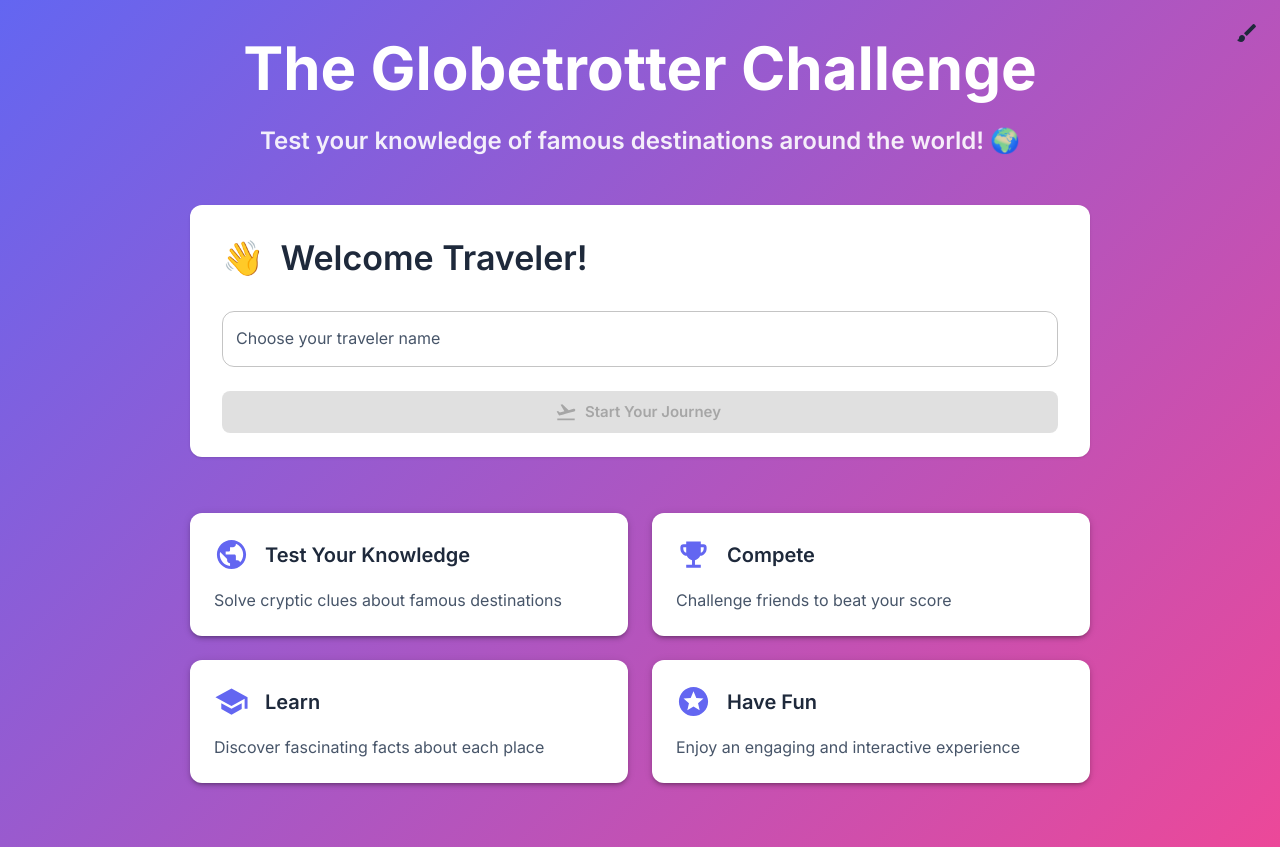
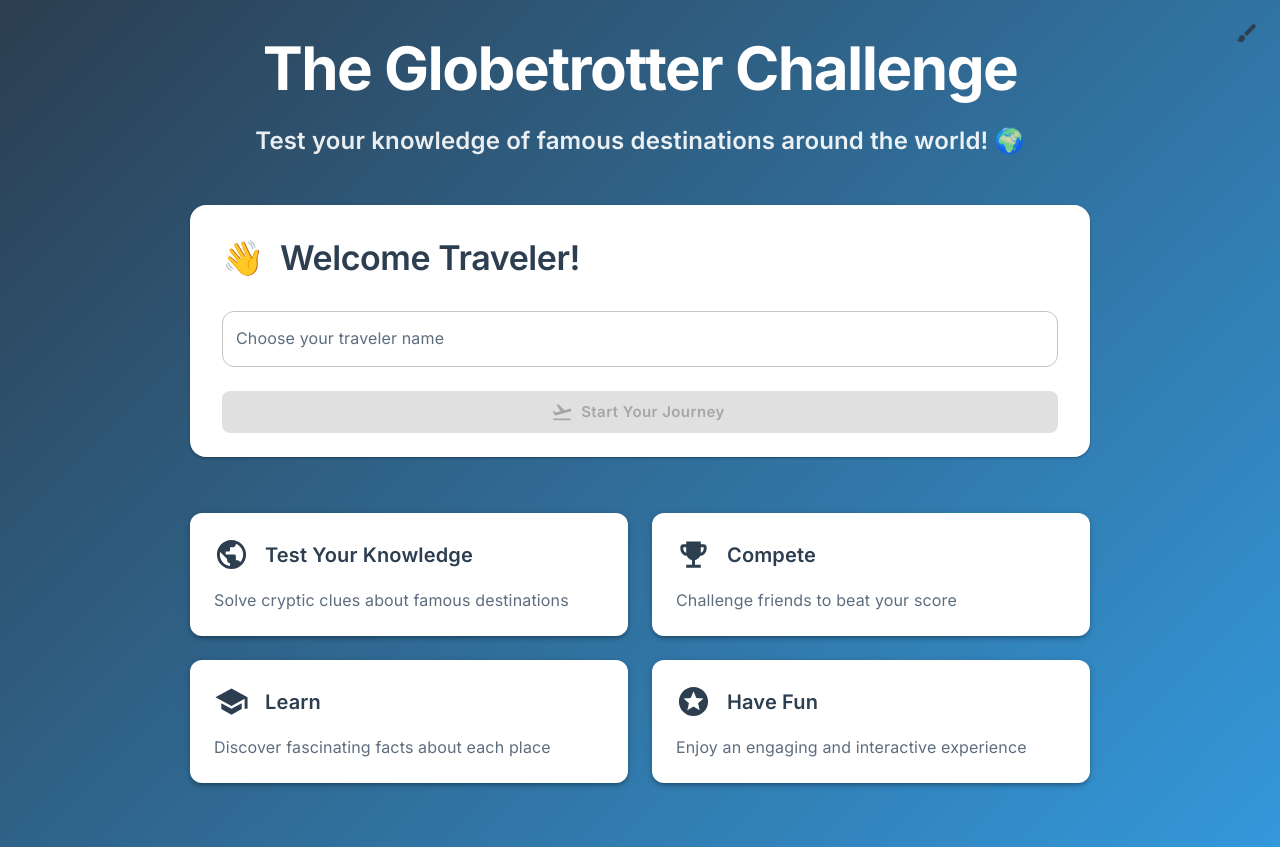
Before and after one commit to abhivikram2000/TheGlobetrotter, a Next.js app: page / in a window 1280 px wide. Built offline with nearby package versions, Linux system fonts and the light colour scheme.

Commit message:
Enhance: Redesign color themes with sophisticated palettes and improved UI effects

```diff
--- a/src/app/components/ThemeSwitcher.tsx
+++ b/src/app/components/ThemeSwitcher.tsx
@@ -28,14 +28,14 @@ import { useTheme } from '../contexts/ThemeContext';
 import type { ColorScheme } from '../theme';
 
 const colorSchemes: { value: ColorScheme; label: string; icon: JSX.Element }[] = [
-  { value: 'default', label: 'Default', icon: <Palette /> },
-  { value: 'sunset', label: 'Sunset', icon: <WbSunny /> },
-  { value: 'ocean', label: 'Ocean', icon: <WaterDrop /> },
-  { value: 'forest', label: 'Forest', icon: <Park /> },
-  { value: 'aurora', label: 'Aurora', icon: <Flare /> },
-  { value: 'cosmic', label: 'Cosmic', icon: <Stars /> },
-  { value: 'desert', label: 'Desert', icon: <Terrain /> },
-  { value: 'royal', label: 'Royal', icon: <Diamond /> },
+  { value: 'midnight', label: 'Midnight', icon: <Stars /> },
+  { value: 'emerald', label: 'Emerald', icon: <Park /> },
+  { value: 'coral', label: 'Coral', icon: <WbSunny /> },
+  { value: 'lavender', label: 'Lavender', icon: <Flare /> },
+  { value: 'nordic', label: 'Nordic', icon: <Palette /> },
+  { value: 'autumn', label: 'Autumn', icon: <Terrain /> },
+  { value: 'azure', label: 'Azure', icon: <WaterDrop /> },
+  { value: 'golden', label: 'Golden', icon: <Diamond /> },
 ];
 
 export default function ThemeSwitcher() {
--- a/src/app/contexts/ThemeContext.tsx
+++ b/src/app/contexts/ThemeContext.tsx
@@ -15,7 +15,7 @@ interface ThemeContextType {
 
 const ThemeContext = createContext<ThemeContextType>({
   mode: 'light',
-  colorScheme: 'default',
+  colorScheme: 'midnight',
   toggleMode: () => {},
   setColorScheme: () => {},
 });
@@ -24,7 +24,7 @@ export const useTheme = () => useContext(ThemeContext);
 
 export function ThemeProvider({ children }: { children: React.ReactNode }) {
   const [mode, setMode] = useState<PaletteMode>('light');
-  const [colorScheme, setColorScheme] = useState<ColorScheme>('default');
+  const [colorScheme, setColorScheme] = useState<ColorScheme>('midnight');
 
   useEffect(() => {
     // Load saved preferences from localStorage
--- a/src/app/theme.ts
+++ b/src/app/theme.ts
@@ -2,254 +2,312 @@ import { createTheme, Theme } from '@mui/material/styles';
 import { Components } from '@mui/material/styles/components';
 import { PaletteMode } from '@mui/material';
 
-export type ColorScheme = 'default' | 'sunset' | 'ocean' | 'forest' | 'aurora' | 'cosmic' | 'desert' | 'royal';
+export type ColorScheme = 'midnight' | 'emerald' | 'coral' | 'lavender' | 'nordic' | 'autumn' | 'azure' | 'golden';
 
-const getDesignTokens = (mode: PaletteMode, colorScheme: ColorScheme = 'default') => {
+const getDesignTokens = (mode: PaletteMode, colorScheme: ColorScheme = 'midnight') => {
+  // Define color schemes first
   const colorSchemes = {
-    default: {
+    midnight: {
       light: {
         primary: {
-          main: '#6366f1',
-          light: '#818cf8',
-          dark: '#4f46e5',
+          main: '#2c3e50',
+          light: '#34495e',
+          dark: '#1a2530',
         },
         secondary: {
-          main: '#ec4899',
-          light: '#f472b6',
-          dark: '#db2777',
+          main: '#3498db',
+          light: '#5dade2',
+          dark: '#2980b9',
         },
+        accent: '#e74c3c',
       },
       dark: {
         primary: {
-          main: '#818cf8',
-          light: '#a5b4fc',
-          dark: '#6366f1',
+          main: '#34495e',
+          light: '#4a6b8a',
+          dark: '#2c3e50',
         },
         secondary: {
-          main: '#f472b6',
-          light: '#f9a8d4',
-          dark: '#ec4899',
+          main: '#5dade2',
+          light: '#85c1e9',
+          dark: '#3498db',
         },
+        accent: '#e74c3c',
       },
     },
-    sunset: {
+    emerald: {
       light: {
         primary: {
-          main: '#f97316',
-          light: '#fb923c',
-          dark: '#ea580c',
+          main: '#16a085',
+          light: '#1abc9c',
+          dark: '#0e6655',
         },
         secondary: {
-          main: '#8b5cf6',
-          light: '#a78bfa',
-          dark: '#7c3aed',
+          main: '#27ae60',
+          light: '#2ecc71',
+          dark: '#1e8449',
         },
+        accent: '#8e44ad',
       },
       dark: {
         primary: {
-          main: '#fb923c',
-          light: '#fdba74',
-          dark: '#f97316',
+          main: '#1abc9c',
+          light: '#48c9b0',
+          dark: '#16a085',
         },
         secondary: {
-          main: '#a78bfa',
-          light: '#c4b5fd',
-          dark: '#8b5cf6',
+          main: '#2ecc71',
+          light: '#58d68d',
+          dark: '#27ae60',
         },
+        accent: '#9b59b6',
       },
     },
-    ocean: {
+    coral: {
       light: {
         primary: {
-          main: '#0ea5e9',
-          light: '#38bdf8',
-          dark: '#0284c7',
+          main: '#e67e22',
+          light: '#f39c12',
+          dark: '#d35400',
         },
         secondary: {
-          main: '#06b6d4',
-          light: '#22d3ee',
-          dark: '#0891b2',
+          main: '#e74c3c',
+          light: '#ec7063',
+          dark: '#c0392b',
         },
+        accent: '#3498db',
       },
       dark: {
         primary: {
-          main: '#38bdf8',
-          light: '#7dd3fc',
-          dark: '#0ea5e9',
+          main: '#f39c12',
+          light: '#f5b041',
+          dark: '#e67e22',
         },
         secondary: {
-          main: '#22d3ee',
-          light: '#67e8f9',
-          dark: '#06b6d4',
+          main: '#ec7063',
+          light: '#f1948a',
+          dark: '#e74c3c',
         },
+        accent: '#5dade2',
       },
     },
-    forest: {
+    lavender: {
       light: {
         primary: {
-          main: '#22c55e',
-          light: '#4ade80',
-          dark: '#16a34a',
+          main: '#8e44ad',
+          light: '#9b59b6',
+          dark: '#6c3483',
         },
         secondary: {
-          main: '#14b8a6',
-          light: '#2dd4bf',
-          dark: '#0d9488',
+          main: '#5b48a2',
+          light: '#7d6cc8',
+          dark: '#4a3b82',
         },
+        accent: '#16a085',
       },
       dark: {
         primary: {
-          main: '#4ade80',
-          light: '#86efac',
-          dark: '#22c55e',
+          main: '#9b59b6',
+          light: '#af7ac5',
+          dark: '#8e44ad',
         },
         secondary: {
-          main: '#2dd4bf',
-          light: '#5eead4',
-          dark: '#14b8a6',
+          main: '#7d6cc8',
+          light: '#9786d1',
+          dark: '#5b48a2',
         },
+        accent: '#1abc9c',
       },
     },
-    aurora: {
+    nordic: {
       light: {
         primary: {
-          main: '#10b981',
-          light: '#34d399',
-          dark: '#059669',
+          main: '#5d6d7e',
+          light: '#7f8c8d',
+          dark: '#34495e',
         },
         secondary: {
-          main: '#6366f1',
-          light: '#818cf8',
-          dark: '#4f46e5',
+          main: '#2980b9',
+          light: '#3498db',
+          dark: '#1f618d',
         },
+        accent: '#c0392b',
       },
       dark: {
         primary: {
-          main: '#34d399',
-          light: '#6ee7b7',
-          dark: '#10b981',
+          main: '#7f8c8d',
+          light: '#95a5a6',
+          dark: '#5d6d7e',
         },
         secondary: {
-          main: '#818cf8',
-          light: '#a5b4fc',
-          dark: '#6366f1',
+          main: '#3498db',
+          light: '#5dade2',
+          dark: '#2980b9',
         },
+        accent: '#e74c3c',
       },
     },
-    cosmic: {
+    autumn: {
       light: {
         primary: {
-          main: '#8b5cf6',
-          light: '#a78bfa',
-          dark: '#7c3aed',
+          main: '#d35400',
+          light: '#e67e22',
+          dark: '#a04000',
         },
         secondary: {
-          main: '#ec4899',
-          light: '#f472b6',
-          dark: '#db2777',
+          main: '#7d3c98',
+          light: '#9b59b6',
+          dark: '#5b2c6f',
         },
+        accent: '#2980b9',
       },
       dark: {
         primary: {
-          main: '#a78bfa',
-          light: '#c4b5fd',
-          dark: '#8b5cf6',
+          main: '#e67e22',
+          light: '#f39c12',
+          dark: '#d35400',
         },
         secondary: {
-          main: '#f472b6',
-          light: '#f9a8d4',
-          dark: '#ec4899',
+          main: '#9b59b6',
+          light: '#af7ac5',
+          dark: '#7d3c98',
         },
+        accent: '#3498db',
       },
     },
-    desert: {
+    azure: {
       light: {
         primary: {
-          main: '#d97706',
-          light: '#f59e0b',
-          dark: '#b45309',
+          main: '#2471a3',
+          light: '#3498db',
+          dark: '#1a5276',
         },
         secondary: {
-          main: '#c2410c',
-          light: '#ea580c',
-          dark: '#9a3412',
+          main: '#138d75',
+          light: '#16a085',
+          dark: '#0e6655',
         },
+        accent: '#e74c3c',
       },
       dark: {
         primary: {
-          main: '#f59e0b',
-          light: '#fbbf24',
-          dark: '#d97706',
+          main: '#3498db',
+          light: '#5dade2',
+          dark: '#2471a3',
         },
         secondary: {
-          main: '#ea580c',
-          light: '#f97316',
-          dark: '#c2410c',
+          main: '#16a085',
+          light: '#1abc9c',
+          dark: '#138d75',
         },
+        accent: '#ec7063',
       },
     },
-    royal: {
+    golden: {
       light: {
         primary: {
-          main: '#6d28d9',
-          light: '#7c3aed',
-          dark: '#5b21b6',
+          main: '#b9770e',
+          light: '#d4ac0d',
+          dark: '#9a7d0a',
         },
         secondary: {
-          main: '#1d4ed8',
-          light: '#2563eb',
-          dark: '#1e40af',
+          main: '#7e5109',
+          light: '#b9770e',
+          dark: '#5d3f06',
         },
+        accent: '#2980b9',
       },
       dark: {
         primary: {
-          main: '#7c3aed',
-          light: '#8b5cf6',
-          dark: '#6d28d9',
+          main: '#d4ac0d',
+          light: '#f1c40f',
+          dark: '#b9770e',
         },
         secondary: {
-          main: '#2563eb',
-          light: '#3b82f6',
-          dark: '#1d4ed8',
+          main: '#b9770e',
+          light: '#d68910',
+          dark: '#7e5109',
         },
+        accent: '#3498db',
       },
     },
   };
 
+  // Ensure colorScheme is valid, default to 'midnight' if not
+  const safeColorScheme = (colorSchemes[colorScheme] ? colorScheme : 'midnight') as ColorScheme;
+
+  // Ensure mode is valid, default to 'light' if not
+  const safeMode = (mode === 'light' || mode === 'dark') ? mode : 'light';
+
+  // Enhanced background and text colors for better contrast and readability
+  const backgroundColors = {
+    light: {
+      default: '#f5f7fa',
+      paper: '#ffffff',
+      subtle: '#f0f2f5',
+    },
+    dark: {
+      default: '#121212',
+      paper: '#1e1e1e',
+      subtle: '#2d2d2d',
+    }
+  };
+
+  const textColors = {
+    light: {
+      primary: '#2c3e50',
+      secondary: '#5d6d7e',
+      disabled: 'rgba(44, 62, 80, 0.6)',
+    },
+    dark: {
+      primary: '#ecf0f1',
+      secondary: '#bdc3c7',
+      disabled: 'rgba(236, 240, 241, 0.6)',
+    }
+  };
+
   return {
     palette: {
-      mode,
-      ...(colorSchemes[colorScheme][mode]),
+      mode: safeMode,
+      ...(colorSchemes[safeColorScheme] && colorSchemes[safeColorScheme][safeMode]
+        ? colorSchemes[safeColorScheme][safeMode]
+        : colorSchemes.midnight[safeMode]),
       background: {
-        default: mode === 'light' ? '#f3f4f6' : '#030712',
-        paper: mode === 'light' ? '#ffffff' : '#111827',
+        default: backgroundColors[safeMode].default,
+        paper: backgroundColors[safeMode].paper,
+        subtle: backgroundColors[safeMode].subtle,
       },
       text: {
-        primary: mode === 'light' ? '#1e293b' : '#f8fafc',
-        secondary: mode === 'light' ? '#475569' : '#94a3b8',
+        primary: textColors[safeMode].primary,
+        secondary: textColors[safeMode].secondary,
+        disabled: textColors[safeMode].disabled,
       },
-      divider: mode === 'light' ? 'rgba(0, 0, 0, 0.12)' : 'rgba(255, 255, 255, 0.08)',
+      divider: safeMode === 'light' ? 'rgba(0, 0, 0, 0.12)' : 'rgba(255, 255, 255, 0.12)',
       action: {
-        active: mode === 'light' ? 'rgba(0, 0, 0, 0.54)' : 'rgba(255, 255, 255, 0.7)',
-        hover: mode === 'light' ? 'rgba(0, 0, 0, 0.04)' : 'rgba(255, 255, 255, 0.08)',
-        selected: mode === 'light' ? 'rgba(0, 0, 0, 0.08)' : 'rgba(255, 255, 255, 0.16)',
-        disabled: mode === 'light' ? 'rgba(0, 0, 0, 0.26)' : 'rgba(255, 255, 255, 0.3)',
-        disabledBackground: mode === 'light' ? 'rgba(0, 0, 0, 0.12)' : 'rgba(255, 255, 255, 0.12)',
+        active: safeMode === 'light' ? 'rgba(0, 0, 0, 0.6)' : 'rgba(255, 255, 255, 0.7)',
+        hover: safeMode === 'light' ? 'rgba(0, 0, 0, 0.04)' : 'rgba(255, 255, 255, 0.08)',
+        selected: safeMode === 'light' ? 'rgba(0, 0, 0, 0.08)' : 'rgba(255, 255, 255, 0.16)',
+        disabled: safeMode === 'light' ? 'rgba(0, 0, 0, 0.26)' : 'rgba(255, 255, 255, 0.3)',
+        disabledBackground: safeMode === 'light' ? 'rgba(0, 0, 0, 0.12)' : 'rgba(255, 255, 255, 0.12)',
       },
     },
     typography: {
       fontFamily: '"Inter", "Roboto", "Helvetica", "Arial", sans-serif',
       h1: {
         fontWeight: 700,
+        letterSpacing: '-0.025em',
       },
       h2: {
         fontWeight: 700,
+        letterSpacing: '-0.025em',
       },
       h3: {
         fontWeight: 600,
+        letterSpacing: '-0.0125em',
       },
       h4: {
         fontWeight: 600,
+        letterSpacing: '-0.0125em',
       },
       h5: {
         fontWeight: 600,
@@ -259,19 +317,24 @@ const getDesignTokens = (mode: PaletteMode, colorScheme: ColorScheme = 'default'
       },
       subtitle1: {
         fontWeight: 500,
+        letterSpacing: '0.0075em',
       },
       subtitle2: {
         fontWeight: 500,
+        letterSpacing: '0.00625em',
       },
       body1: {
         fontWeight: 400,
+        letterSpacing: '0.00938em',
       },
       body2: {
         fontWeight: 400,
+        letterSpacing: '0.00938em',
       },
       button: {
         fontWeight: 600,
         textTransform: 'none' as const,
+        letterSpacing: '0.02857em',
       },
     },
     shape: {
@@ -284,8 +347,16 @@ const getDesignTokens = (mode: PaletteMode, colorScheme: ColorScheme = 'default'
             textTransform: 'none' as const,
             fontWeight: 600,
             borderRadius: '0.5rem',
+            boxShadow: safeMode === 'light' ? '0 1px 3px rgba(0,0,0,0.12), 0 1px 2px rgba(0,0,0,0.24)' : 'none',
+            transition: 'all 0.3s cubic-bezier(.25,.8,.25,1)',
             '&:hover': {
-              boxShadow: 'none',
+              boxShadow: safeMode === 'light' ? '0 3px 6px rgba(0,0,0,0.16), 0 3px 6px rgba(0,0,0,0.23)' : '0 3px 6px rgba(255,255,255,0.1), 0 3px 6px rgba(255,255,255,0.15)',
+              transform: 'translateY(-2px)',
+            },
+          }),
+          contained: ({ theme }: { theme: Theme }) => ({
+            '&:hover': {
+              boxShadow: safeMode === 'light' ? '0 10px 20px rgba(0,0,0,0.19), 0 6px 6px rgba(0,0,0,0.23)' : '0 10px 20px rgba(255,255,255,0.1), 0 6px 6px rgba(255,255,255,0.15)',
             },
           }),
         },
@@ -293,10 +364,16 @@ const getDesignTokens = (mode: PaletteMode, colorScheme: ColorScheme = 'default'
       MuiCard: {
         styleOverrides: {
           root: {
-            borderRadius: '0.75rem',
-            boxShadow: mode === 'light'
-              ? '0 1px 3px 0 rgb(0 0 0 / 0.1), 0 1px 2px -1px rgb(0 0 0 / 0.1)'
-              : '0 1px 3px 0 rgb(0 0 0 / 0.25), 0 1px 2px -1px rgb(0 0 0 / 0.1)',
+            borderRadius: '1rem',
+            boxShadow: safeMode === 'light'
+              ? '0 1px 3px rgba(0,0,0,0.12), 0 1px 2px rgba(0,0,0,0.24)'
+              : '0 1px 3px rgba(0,0,0,0.5), 0 1px 2px rgba(0,0,0,0.4)',
+            transition: 'all 0.3s cubic-bezier(.25,.8,.25,1)',
+            '&:hover': {
+              boxShadow: safeMode === 'light'
+                ? '0 3px 6px rgba(0,0,0,0.16), 0 3px 6px rgba(0,0,0,0.23)'
+                : '0 3px 6px rgba(0,0,0,0.6), 0 3px 6px rgba(0,0,0,0.5)',
+            },
           },
         },
       },
@@ -304,15 +381,36 @@ const getDesignTokens = (mode: PaletteMode, colorScheme: ColorScheme = 'default'
         styleOverrides: {
           paper: {
             borderRadius: 16,
+            boxShadow: safeMode === 'light'
+              ? '0 14px 28px rgba(0,0,0,0.25), 0 10px 10px rgba(0,0,0,0.22)'
+              : '0 14px 28px rgba(0,0,0,0.7), 0 10px 10px rgba(0,0,0,0.6)',
           },
         },
       },
       MuiPaper: {
         styleOverrides: {
           root: {
-            ...(mode === 'dark' && {
-              backgroundImage: 'linear-gradient(rgba(255, 255, 255, 0.05), rgba(255, 255, 255, 0.05))',
+            ...(safeMode === 'dark' && {
+              backgroundImage: 'linear-gradient(rgba(255, 255, 255, 0.025), rgba(255, 255, 255, 0.025))',
             }),
+          },
+        },
+      },
+      MuiChip: {
+        styleOverrides: {
+          root: {
+            borderRadius: '0.5rem',
+            fontWeight: 500,
+          },
+        },
+      },
+      MuiListItem: {
+        styleOverrides: {
+          root: {
+            borderRadius: '0.5rem',
+            '&:hover': {
+              backgroundColor: safeMode === 'light' ? 'rgba(0, 0, 0, 0.04)' : 'rgba(255, 255, 255, 0.08)',
+            },
           },
         },
       },
@@ -324,4 +422,4 @@ export const createAppTheme = (mode: PaletteMode, colorScheme: ColorScheme) => {
   return createTheme(getDesignTokens(mode, colorScheme));
 };
 
-export default createAppTheme('light', 'default');
+export default createAppTheme('light', 'midnight');
```
Also changed, not shown: 1 other file (tests, documents, lock files or other folders).
